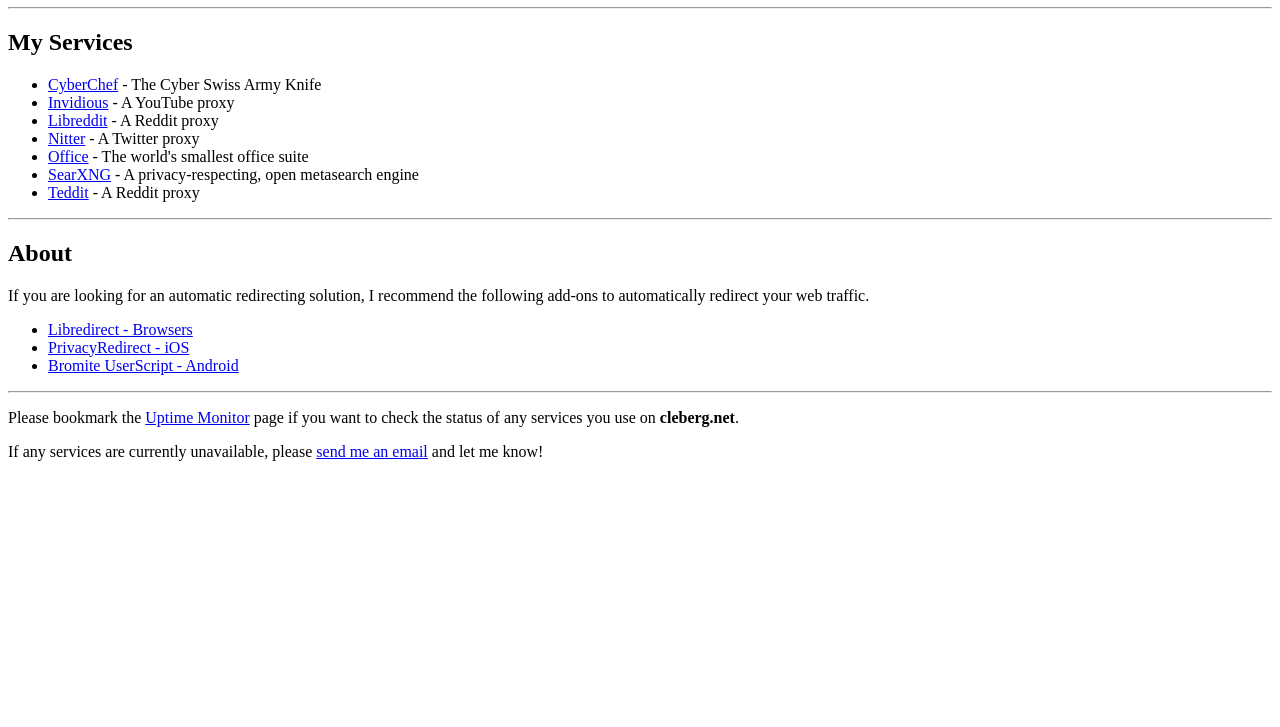
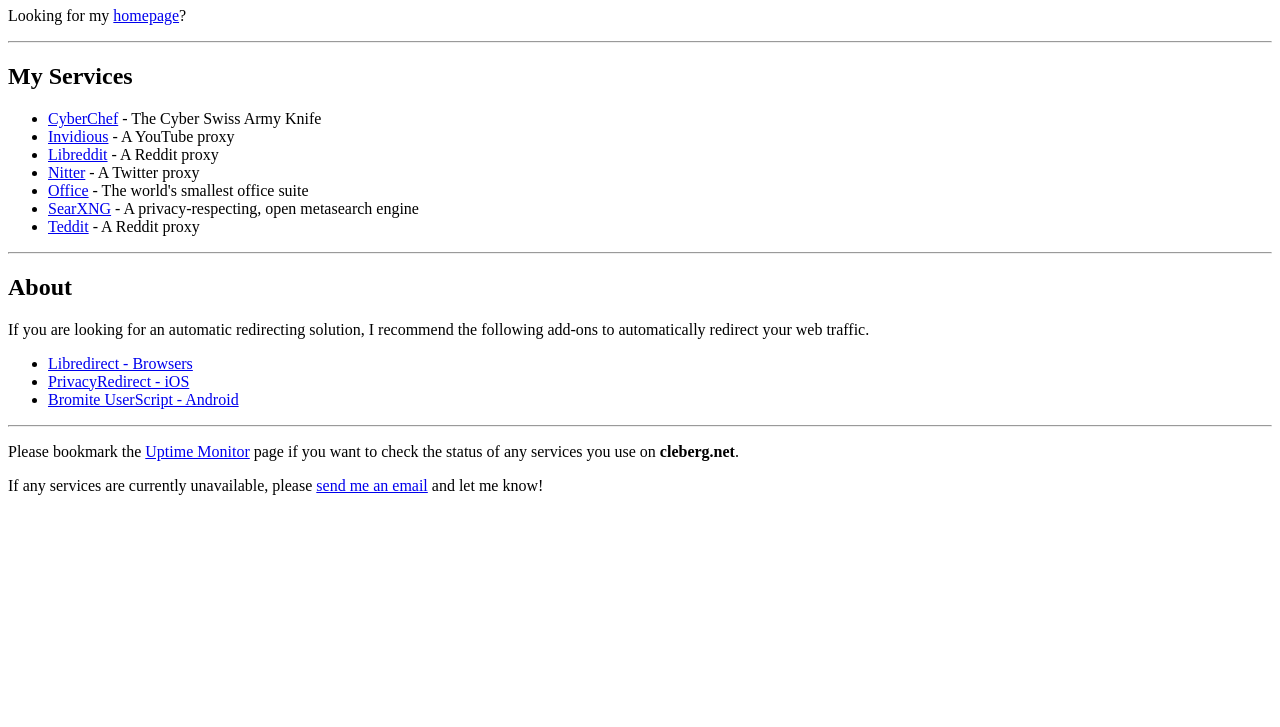
Before and after one commit to christian-cleberg/homelab, a plain HTML site: page index.html in a window 1280 px wide. Shown: the part 73-800 px from the top of the page. Drawn offline with Linux system fonts and the light colour scheme.

Commit message:
add link back to cleberg.net

```diff
--- a/index.html
+++ b/index.html
@@ -11,6 +11,7 @@
 
 <body>
   <h1>Homelab Dashboard</h1>
+  <p>Looking for my <a href="https://cleberg.net">homepage</a>?</p>
   <hr>
   <h2>My Services</h2>
   <ul>
```
